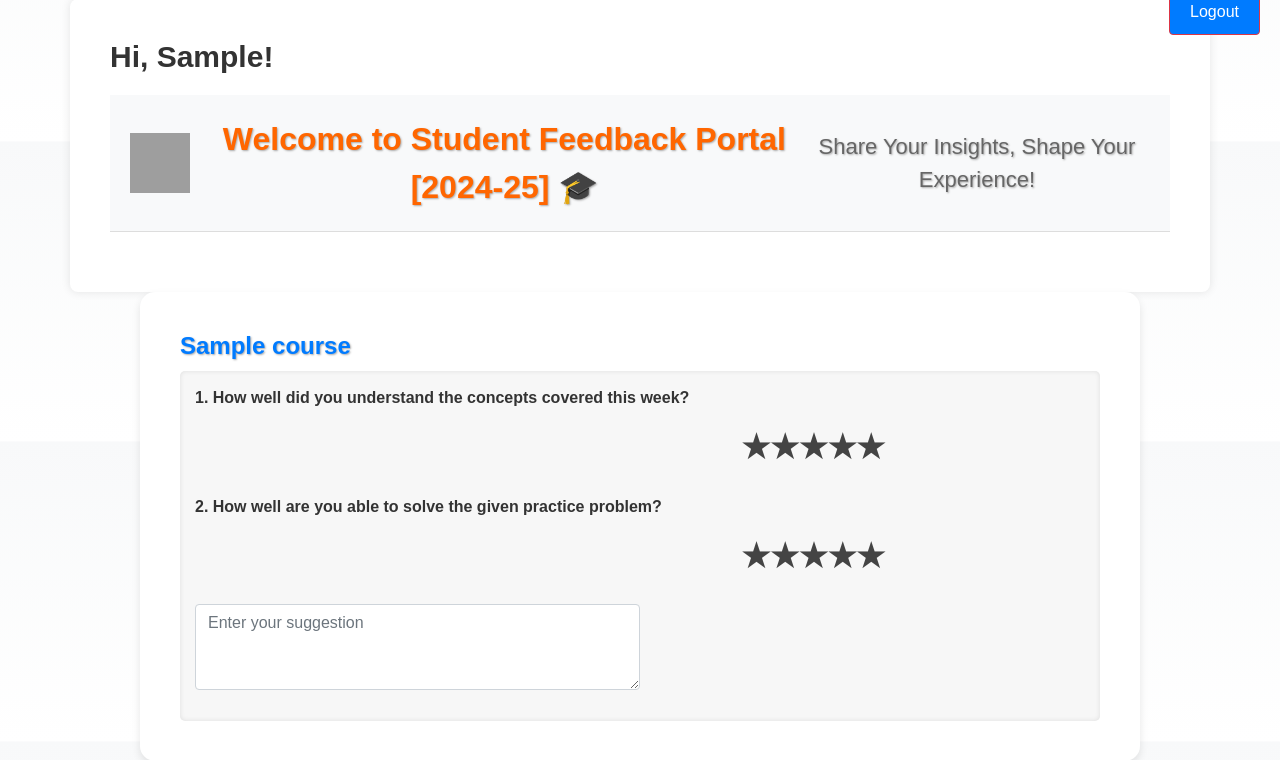
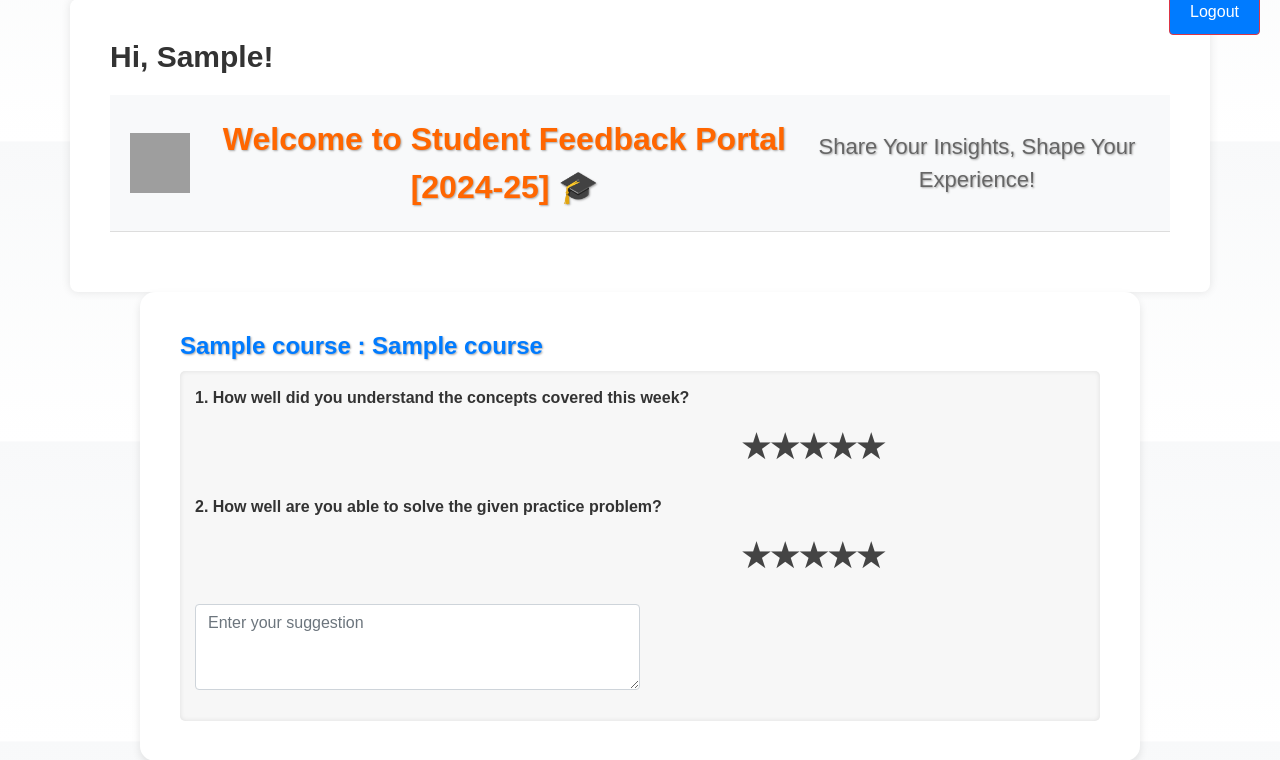
Before and after one commit to ajay-navodayan/Feedback_management_system, a Flask app: template templates/student_portal.html in a window 1280 px wide. Shown: the part 21-781 px from the top of the page. Run offline with Flask 3, Linux system fonts and the light colour scheme; the template is opened without the code that fills it: most values are stand-ins (such as "Sample title", 1, 10 or a date in 2020); some libraries are stand-ins or nearby versions; grey boxes are pictures that could not be loaded.

Commit message:
Update student_portal.html

```diff
--- a/templates/student_portal.html
+++ b/templates/student_portal.html
@@ -265,7 +265,10 @@
     {% else %}
         <div class="course-container">
             {% for course in courses %}
-            <h2 class="course-header">{{ course.course_name }}</h2>
+                        <h2 class="course-header">
+                {{ course.course_name }} :
+                <span class="instructor-name">{{ course.instructor_name }}</span>
+            </h2>
             <div id="form-container-{{ course.course_id }}" class="form-container">
                 <!-- {% include 'course_form.html' %} -->
             </div>
```
